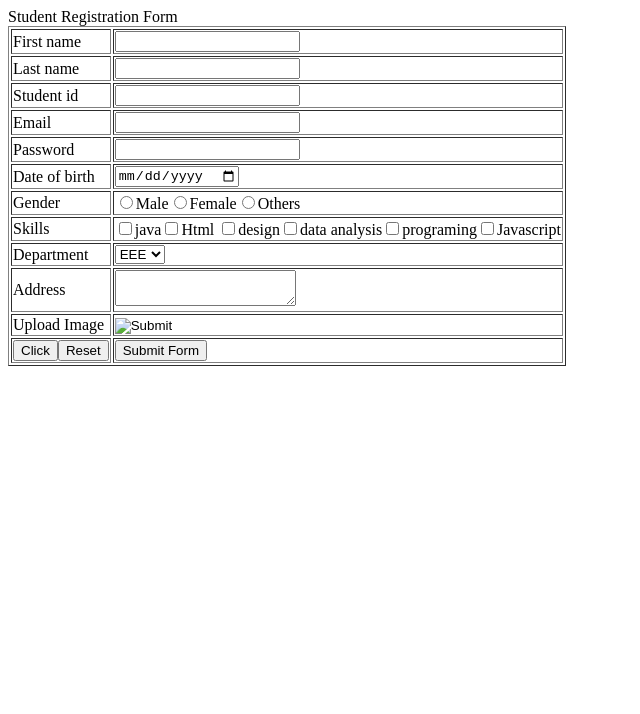
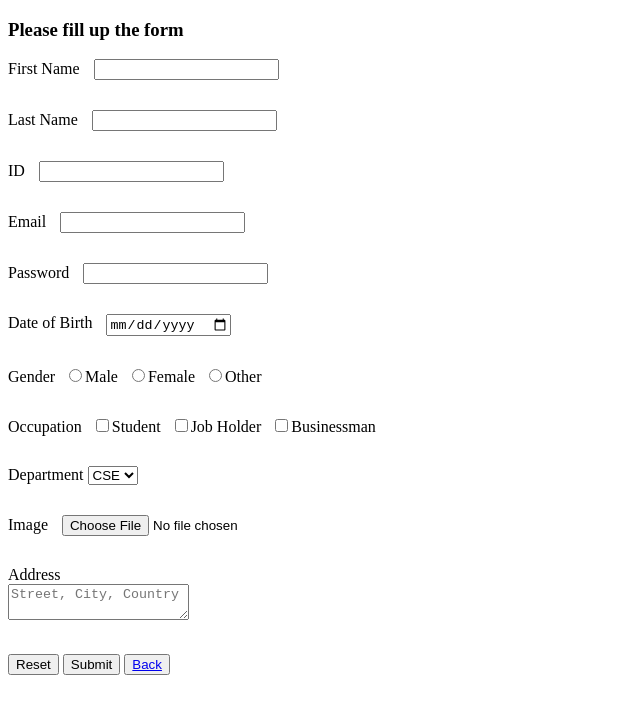
Before and after one commit to fatinhasnat-ruhan/learning-web-technologilearning-web-technologies-spring2024-2025-sec-A, a plain HTML site: page lab1/registration.html in a window 1280 px wide. Shown: the whole page, without its empty margins (0-640 px from the left). Drawn offline with Linux system fonts and the light colour scheme.

Commit message:
added lab1

```diff
--- a/lab1/registration.html
+++ b/lab1/registration.html
@@ -3,78 +3,87 @@
 <head>
     <meta charset="UTF-8">
     <meta name="viewport" content="width=device-width, initial-scale=1.0">
-    <title>Resisration form</title>
+    <title>Registration Form</title>
+
+    <style>
+        label{
+            display: block;
+            margin-bottom: 30px;
+        }
+        input{
+
+            margin-left: 10px;
+        }
+    </style>
 </head>
 <body>
-    Student Registration Form
-    <form>
-        <table border="1">
-            <tr>
-                <td><label>First name</label></td>
-                <td><input type="text"></td>
-            </tr>
+        <header>
 
-            <tr>
-                <td><label>Last name</label></td>
-                <td><input type="text>"</td>
-              </tr>
+        </header>
+        <main>
+            <section>
+                <h3>Please fill up the form</h3>
+            </section>
+            <form action="">
 
-            <tr>
-                <td><label>Student id</label></td>
-                <td><input type="number"></td>
-            </tr>
+    <label for="First Name">First Name
+    <input type="text" name="" id="First name">
+    </label>
 
-            <tr>
-                <td><label>Email</label></td>
-                <td><input type="email"></td>
-            </tr>
+    <label for="Last Name">Last Name
+    <input type="text" name="" id="Last name">
+    </label>
 
-            <tr>
-                <td><label>Password</label></td>
-                <td><input type="password"></td>
-            </tr>
+    <label for="ID">ID
+    <input type="number" name="" id="">
+</label>
 
-            <tr>
-                <td><label>Date of birth</label></td>
-                <td><input type="date"></td>
-            </tr>
+    <label for="email">Email
+    <input type="email" name="" id="">
+</label>
 
-            <tr>
-                <td><label>Gender</label></td>
-                <td><input type="radio" name="Gender">Male<input type="radio" name="Gender">Female<input type="radio" name="Gender">Others</td>
-            </tr>
+    <label for="password">Password
+    <input type="password" name="" id="">
+</label>
 
-            <tr>
-                <td><label>Skills</label></td>
-                <td><input type="checkbox">java<input type="checkbox">Html <input type="checkbox">design<input type="checkbox">data analysis<input type="checkbox">programing<input type="checkbox">Javascript</td>
-            </tr>
+    <label for="dob">Date of Birth
+    <input type="date" name="" id="">
+</label>
 
-            <tr>
-                <td><label>Department</label></td>
-                <td><select>
-                    <option>EEE</option>
-                    <option>CSE</option>
-                </select></td>
-            </tr>
+    <label for="gender">Gender
+    <input type="radio" name="gender" id="">Male
+    <input type="radio" name="gender" id="">Female
+    <input type="radio" name="gender" id="">Other
+</label>
 
-            <tr>
-                <td><label>Address</label></td>
-                <td><textarea></textarea></td>
-            </tr>
+    <label for="occupation">Occupation
+    <input type="checkbox" name="occupation" id="student">Student
+    <input type="checkbox" name="occupation" id="job">Job Holder
+    <input type="checkbox" name="occupation" id="business">Businessman
+</label>
 
-            <tr>
-                <td><label>Upload Image</label></td>
-                <td><input type="image"></td>
-            </tr>
+<label for="department">Department
+    <select name="department" id="">Department
+        <option value="cse">CSE</option>
+        <option value="eee">EEE</option>
+        <option value="llb">LLB</option>
+    </select>
+</label>
 
-            <tr>
-                <td><input type="button" value="Click"><input type="reset" value="Reset"></td>
-                <td><input type="Submit" value="Submit Form"></td>
-            </tr>
+    <label for="image">Image
+    <input type="file" name="" id="">
+    </label>
+    <label for="address">Address
+        <br>
+        <textarea name="" id="" placeholder="Street, City, Country"></textarea>
+    </label>
+    <button type="reset">Reset</button>
+    <button type="submit">Submit</button>
+    <button><a href="Login.html">Back</a></button>
+</form>
+</main>
+<footer>
 
-          </table>
-    </form>
-
-
+</footer>
 </body>
 </html>
```
Also changed, not shown: lab1/forgetpass.html (added, +50 -0 lines), lab1/home.html (+23 -10 lines), lab1/login.html (+2 -1 lines).
